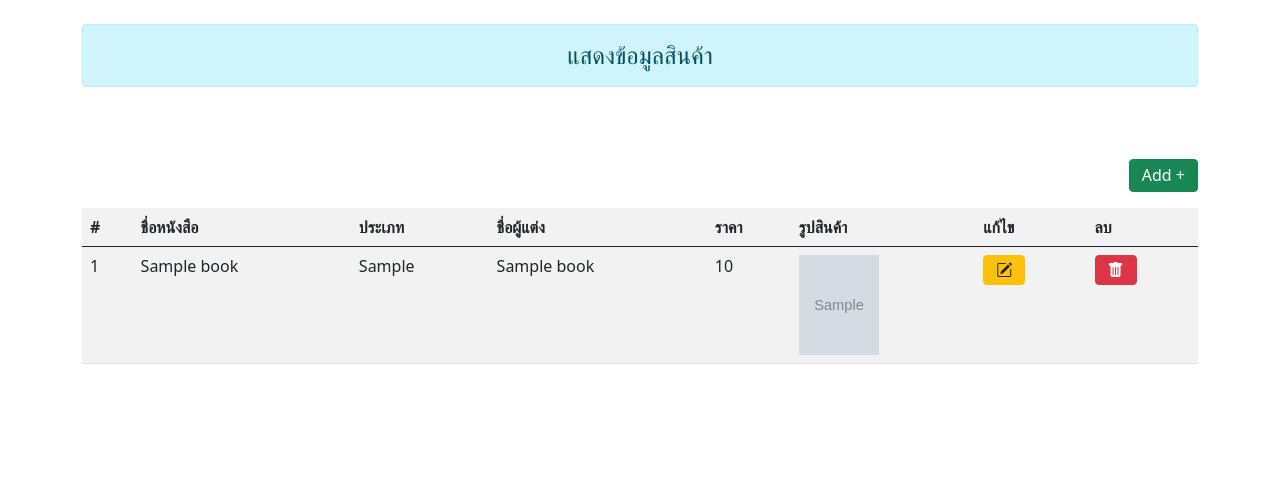
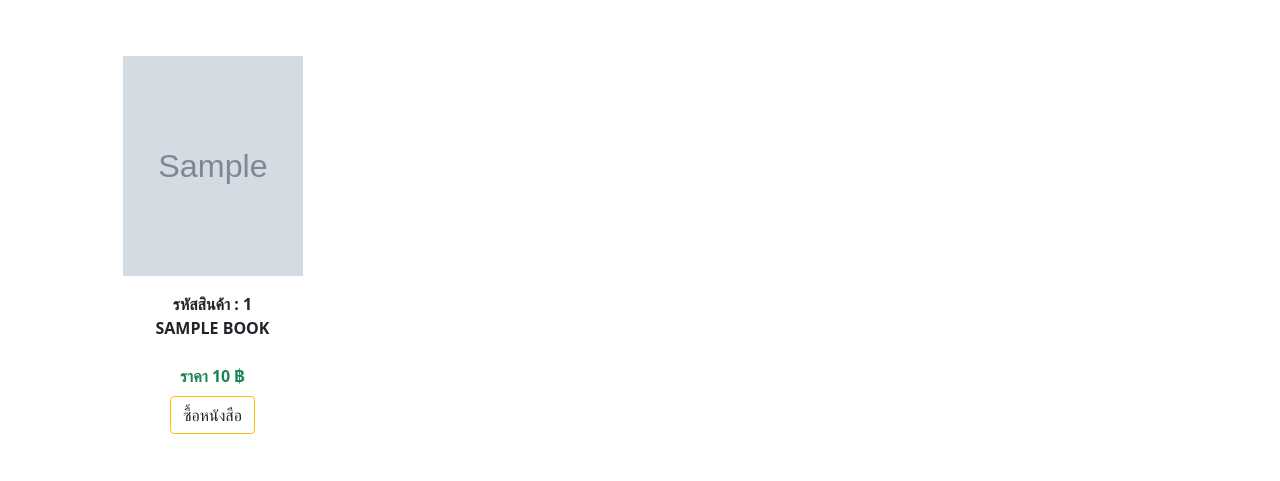
Before and after one commit to MeanBordin/FinalProject_Book, a PHP site: page / in a window 1280 px wide. Shown: the top 481 px of the page. Run offline with PHP 8.4, Linux system fonts and the light colour scheme; tables that the repository leaves empty or names only in its code hold one stand-in row (values such as "Sample post"); grey boxes marked "Sample" are stand-in pictures; some libraries are stand-ins or nearby versions.

Commit message:
4 commit

```diff
--- a/index.php
+++ b/index.php
@@ -1,82 +1,42 @@
-<?php @include 'connect.php';?>
+<?php @include 'connect.php'; ?>
 <!DOCTYPE html>
 <html lang="en">
 <head>
     <meta charset="UTF-8">
     <meta http-equiv="X-UA-Compatible" content="IE=edge">
     <meta name="viewport" content="width=device-width, initial-scale=1.0">
-    <title>จัดการข้อมูลลูกค้า</title>
-    <link rel="stylesheet" href="./bootstrap/css/bootstrap.min.css">
-    <!-- Bs icon svg -->
-    <link rel="stylesheet" href="https://cdn.jsdelivr.net/npm/bootstrap-icons@1.9.1/font/bootstrap-icons.css">
-    <!-- JavaScript Bundle with Popper -->
-    <script src="https://cdn.jsdelivr.net/npm/bootstrap@5.2.1/dist/js/bootstrap.bundle.min.js" integrity="sha384-u1OknCvxWvY5kfmNBILK2hRnQC3Pr17a+RTT6rIHI7NnikvbZlHgTPOOmMi466C8" crossorigin="anonymous"></script>
+    <title>Document</title>
+    <link rel="stylesheet" href="style/font.css">
+    <link rel="stylesheet" href="bootstrap/css/bootstrap.min.css">
+    <script src="bootstrap/js/bootstrap.bundle.min.js"></script>
 </head>
 <body>
-    <div class="container">
-        <div class="h4 text-center alert alert-info mb-4 mt-4" role="alert">
-            แสดงข้อมูลสินค้า
-        </div>
-        <button type="button" class="btn btn-success float-end mb-3 mt-5">
-            <a href="form_cus.php" class="h6 text-white text-decoration-none">Add +</a>
-        </button>
-        <table class="table table-striped table-hover">
-            <tbody class="table-striped">
-                <tr>
-                    <th>#</th>
-                    <th>ชื่อหนังสือ</th>
-                    <th>ประเภท</th>
-                    <th>ชื่อผู้แต่ง</th>
-                    <th>ราคา</th>
-                    <th>รูปสินค้า</th>
-                    <th>แก้ไข</th>
-                    <th>ลบ</th>
-                </tr>
-            </tbody>
+    <?php @include 'navbar.php' ?>
+    <div class="container mt-5">
+        <div class="row">
             <?php
-            $sql = "SELECT * FROM book";
+            $sql = "SELECT * FROM book ORDER BY book_id";
             $result = mysqli_query($conn, $sql);
             while ($row = mysqli_fetch_array($result)) {
             ?>
-                <tr>
-                    <td><?=$row['book_id']?></td>
-                    <td><?=$row["book_name"]?></td>
-                    <td><?=$row['book_type']?></td>
-                    <td><?=$row["book_name_writer"]?></td>
-                    <td><?=$row["price"]?></td>
-                    <td><img src="uploads/<?=$row["book_img"]?>" width="80px" height="100px"></td>
-                    <td>
-                        <button type="button" class="h6 btn btn-warning">
-                            <a
-                            class="text-dark text-decoration-none"
-                            href="#?id=<?=$row['book_id']?>">
-                                <i class="bi bi-pencil-square"></i>
-                            </a>
-                        </button>
-                    </td>
-                    <td>
-                        <button type="button" class="btn btn-danger" >
-                            <a
-                            class="text-white text-decoration-none"
-                            href="#?id=<?=$row['book_id']?>" onclick="clikComfirm(this.href);return false;">
-                                <i class="bi bi-trash-fill"></i>
-                            </a>
-                        </button>
-                    </td>
-                </tr>
+                <div class="col-sm-3">
+                    <div class="text-center">
+                        <a href="book_detail.php">
+                            <img src="uploads/<?= $row['book_img']?>" width="180px" height="220px" class="mt-2"><br>
+                        </a>
+                        <div class="mt-3 mb-5">
+                            <label class="fw-bold">รหัสสินค้า : <?= $row['book_id']?></label><br>
+                            <label class="fw-bold"><?=strtoupper($row['book_name'])?></label><br><br>
+                            <label class="fw-bold text-success">ราคา <?= $row['price'] ?> ฿</label><br>
+                            <a href="#" class="btn btn-outline-warning text-dark mt-2">ซื้อหนังสือ</a>
+                        </div>
+                    </div>
+                </div>
             <?php
             }
             mysqli_close($conn);
             ?>
-        </table>
+        </div>
     </div>
-    <script>
-        function clikComfirm(mypage){
-            let ok = confirm('คุณต้องการลบข้อมูลหรือไม่');
-            if(ok){
-                window.location=mypage
-            }
-        }
-    </script>
 </body>
 </html>
--- a/insert_book.php
+++ b/insert_book.php
@@ -28,7 +28,7 @@
 
     if ($result) {
         echo "<script>alert('บันทึกข้อมูลสำเร็จ');</script>";
-        echo "<script>window.location='form_book.php';</script>";
+        echo "<script>window.location='book_table.php';</script>";
     } else {
         echo "<script>alert('ไม่สามารถบันทึกข้อมูลได้');</script>";
     }
```
Also changed, not shown: form_book.php (+19 -11 lines), connect.php (line endings or trailing spaces), uploads/bk_635d6e1e8ec2c.jpg (deleted), uploads/bk_635d757a2c41e.png (deleted).
